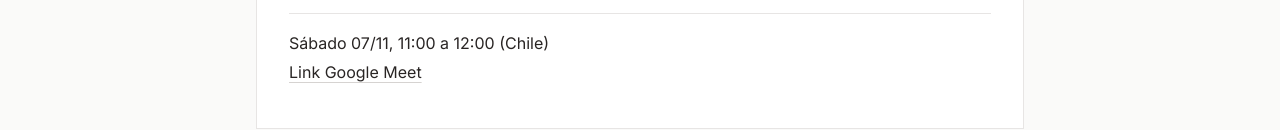
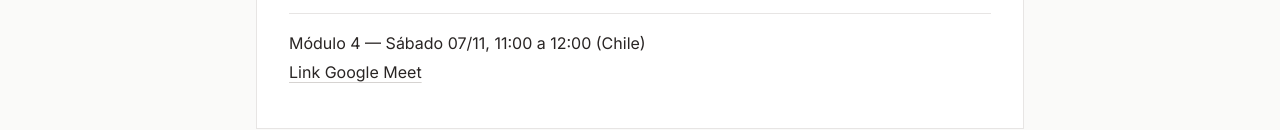
Before and after one commit to andres-silva-zamorano/monjes-de-ciudad, a plain HTML site: page seminarios/index.html in a window 1280 px wide. Shown: the part 759-889 px from the top of the page. Drawn offline with nearby package versions, Linux system fonts and the light colour scheme.

Commit message:
Nombra como Módulo 4 la sesión del 7 de noviembre.
Co-authored-by: Cursor <cursoragent@cursor.com>

```diff
--- a/seminarios/index.html
+++ b/seminarios/index.html
@@ -101,7 +101,7 @@
             <p class="mt-1"><a class="underline decoration-stone-300 underline-offset-4 transition-colors duration-300 hover:text-stone-800" href="https://meet.google.com/mps-rmwn-vky">Link Google Meet</a></p>
           </li>
           <li class="py-4">
-            <p class="leading-relaxed">Sábado 07/11, 11:00 a 12:00 (Chile)</p>
+            <p class="leading-relaxed">Módulo 4 — Sábado 07/11, 11:00 a 12:00 (Chile)</p>
             <p class="mt-1"><a class="underline decoration-stone-300 underline-offset-4 transition-colors duration-300 hover:text-stone-800" href="https://meet.google.com/mps-rmwn-vky">Link Google Meet</a></p>
           </li>
         </ul>
```
